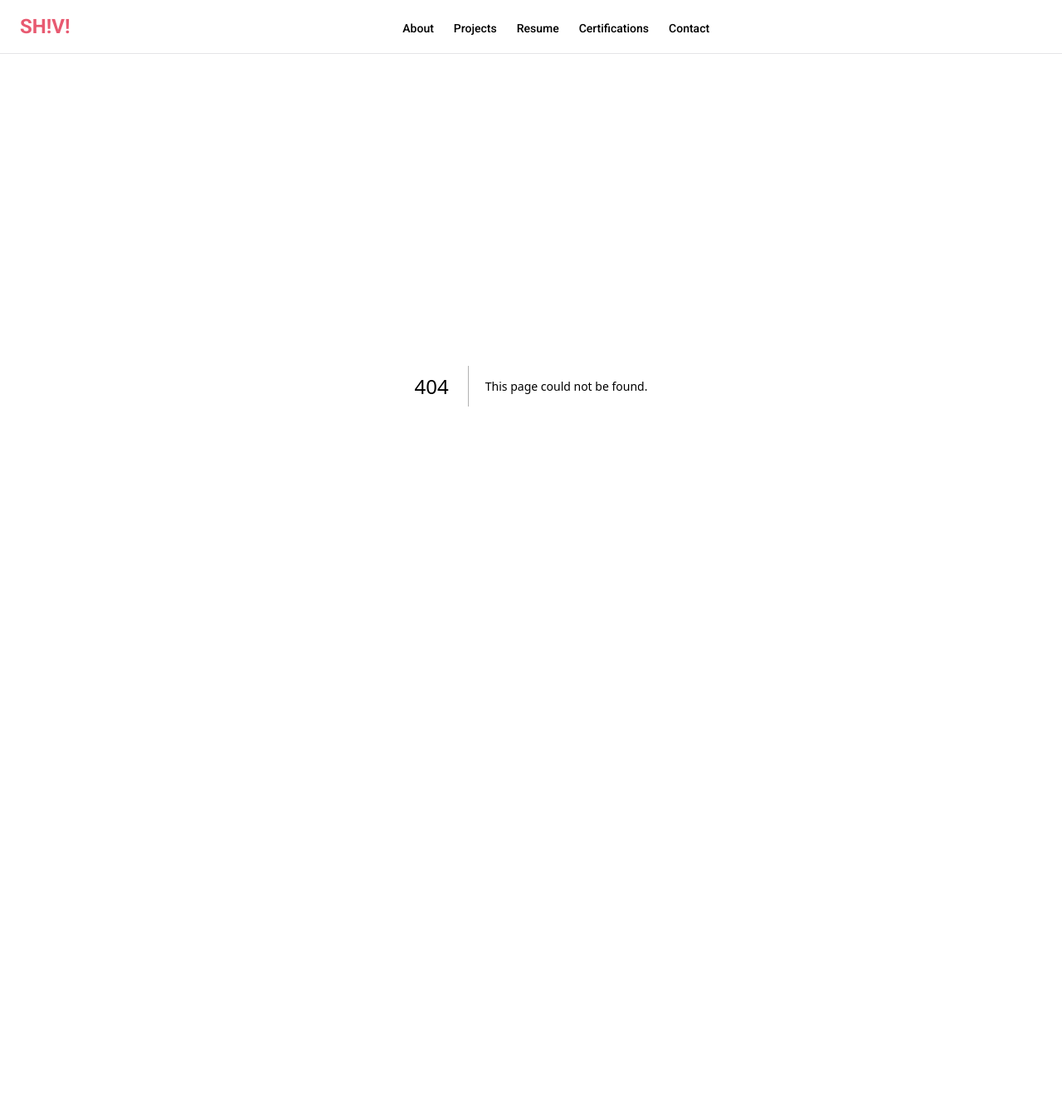
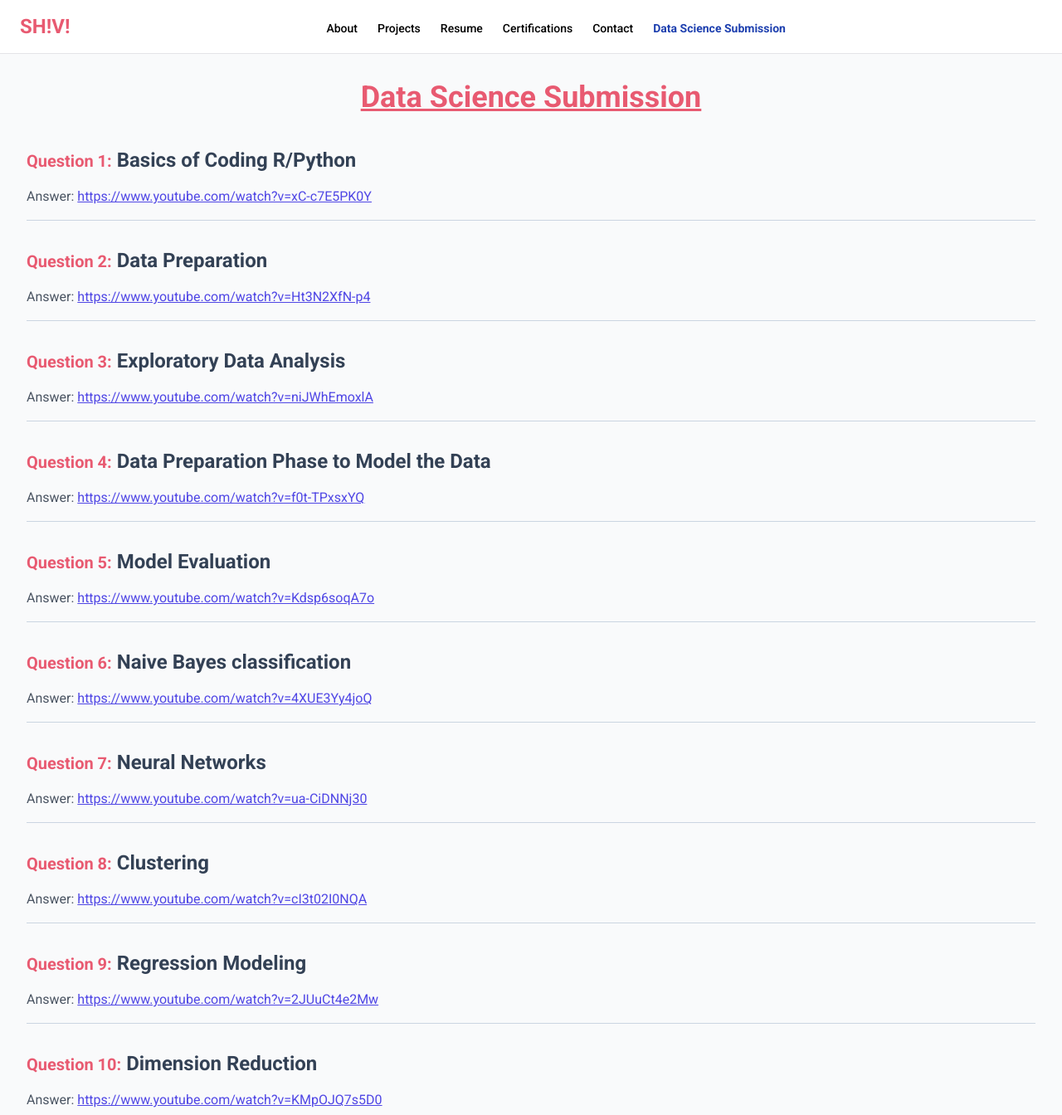
Before and after one commit to shivi028/Portfolio, a Next.js app: page /submission in a window 1280 px wide. Before the commit this address had no page. Shown: the top 1344 px of the page at 83% size. Before the commit the page ends 865 px from the top, so only its background shows below. Built offline with nearby package versions, Linux system fonts and the light colour scheme.

Commit message:
Build: DataScienceSubmission Page

```diff
--- /dev/null
+++ b/src/app/submission/page.tsx
@@ -0,0 +1,12 @@
+import DataScienceSubmission from '@/components/Submission/DS_Submission'
+import React from 'react'
+
+const page = () => {
+  return (
+    <>
+      <DataScienceSubmission/>
+    </>
+  )
+}
+
+export default page
--- a/src/components/Contact/Contact.tsx
+++ b/src/components/Contact/Contact.tsx
@@ -29,7 +29,6 @@ export default function FancyContactPage() {
     e.preventDefault();
 
     try {
-      // const res = await axios.post("/api/mail/send-email", formData);
       const res = await axios.post("/api/mail", formData);
 
 
--- a/src/components/Navbar/Navbar.tsx
+++ b/src/components/Navbar/Navbar.tsx
@@ -61,6 +61,15 @@ export default function Navbar() {
                 prefetch={false}
               >
                 Contact
+              </Link>
+            </li>
+            <li>
+              <Link
+                href="/submission"
+                className="text-sm text-blue-800 font-bold  hover:underline hover:text-[#E85A71] underline-offset-4"
+                prefetch={false}
+              >
+                Data Science Submission
               </Link>
             </li>
           </ul>
--- /dev/null
+++ b/src/components/Submission/DS_Submission.tsx
@@ -0,0 +1,89 @@
+import React from "react";
+
+const DataScienceSubmission = () => {
+  // Array of questions and answers with YouTube links
+  const submissions = [
+    {
+      question: "Basics of Coding R/Python",
+      answer: "https://www.youtube.com/watch?v=xC-c7E5PK0Y",
+    },
+    {
+      question: "Data Preparation",
+      answer: "https://www.youtube.com/watch?v=Ht3N2XfN-p4",
+    },
+    {
+      question: "Exploratory Data Analysis",
+      answer: "https://www.youtube.com/watch?v=niJWhEmoxlA",
+    },
+    {
+      question: "Data Preparation Phase to Model the Data",
+      answer: "https://www.youtube.com/watch?v=f0t-TPxsxYQ",
+    },
+    {
+      question: "Model Evaluation",
+      answer: "https://www.youtube.com/watch?v=Kdsp6soqA7o",
+    },
+    {
+      question: "Naive Bayes classification",
+      answer: "https://www.youtube.com/watch?v=4XUE3Yy4joQ",
+    },
+    {
+      question: "Neural Networks",
+      answer: "https://www.youtube.com/watch?v=ua-CiDNNj30",
+    },
+    {
+      question: "Clustering",
+      answer: "https://www.youtube.com/watch?v=cI3t02I0NQA",
+    },
+    {
+      question: "Regression Modeling",
+      answer: "https://www.youtube.com/watch?v=2JUuCt4e2Mw",
+    },
+    {
+      question: "Dimension Reduction",
+      answer: "https://www.youtube.com/watch?v=KMpOJQ7s5D0",
+    },
+    {
+      question: "Logistic Regression Modeling",
+      answer: "https://www.youtube.com/watch?v=ZH8PCT6TgoA",
+    },
+    {
+      question: "Assosciation Rules",
+      answer: "https://www.youtube.com/watch?v=1PYcW-7fPSE",
+    },
+  ];
+
+  return (
+    <div className="min-h-screen bg-gray-50 p-8">
+      <h1 className="text-4xl text-headcolor font-bold text-center underline mb-10">
+        Data Science Submission
+      </h1>
+      <div className="space-y-8">
+        {submissions.map((submission, index) => (
+          <div key={index} className="space-y-4">
+            {/* Question */}
+            <h2 className="text-2xl font-semibold text-slate-700">
+              <span className="text-headcolor text-xl">Question {index + 1}:</span>  {submission.question}
+            </h2>
+            {/* Answer */}
+            <p className="text-gray-600">
+              Answer:{" "}
+              <a
+                href={submission.answer}
+                target="_blank"
+                rel="noopener noreferrer"
+                className="text-indigo-600 underline"
+              >
+                {submission.answer}
+              </a>
+            </p>
+            {/* Horizontal Rule */}
+            <hr className="border-slate-300 shadow-md" />
+          </div>
+        ))}
+      </div>
+    </div>
+  );
+};
+
+export default DataScienceSubmission;
```
Also changed, not shown: 1 other file (tests, documents, lock files or other folders).
